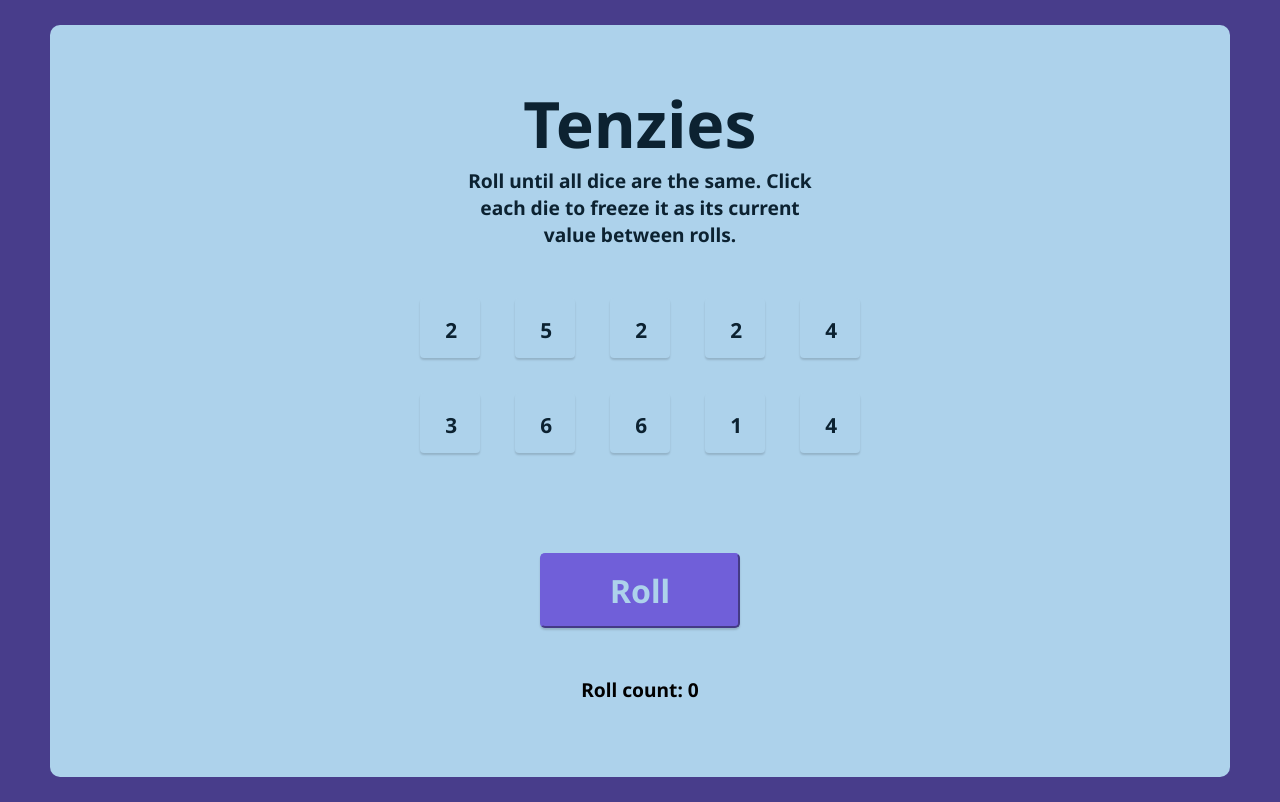
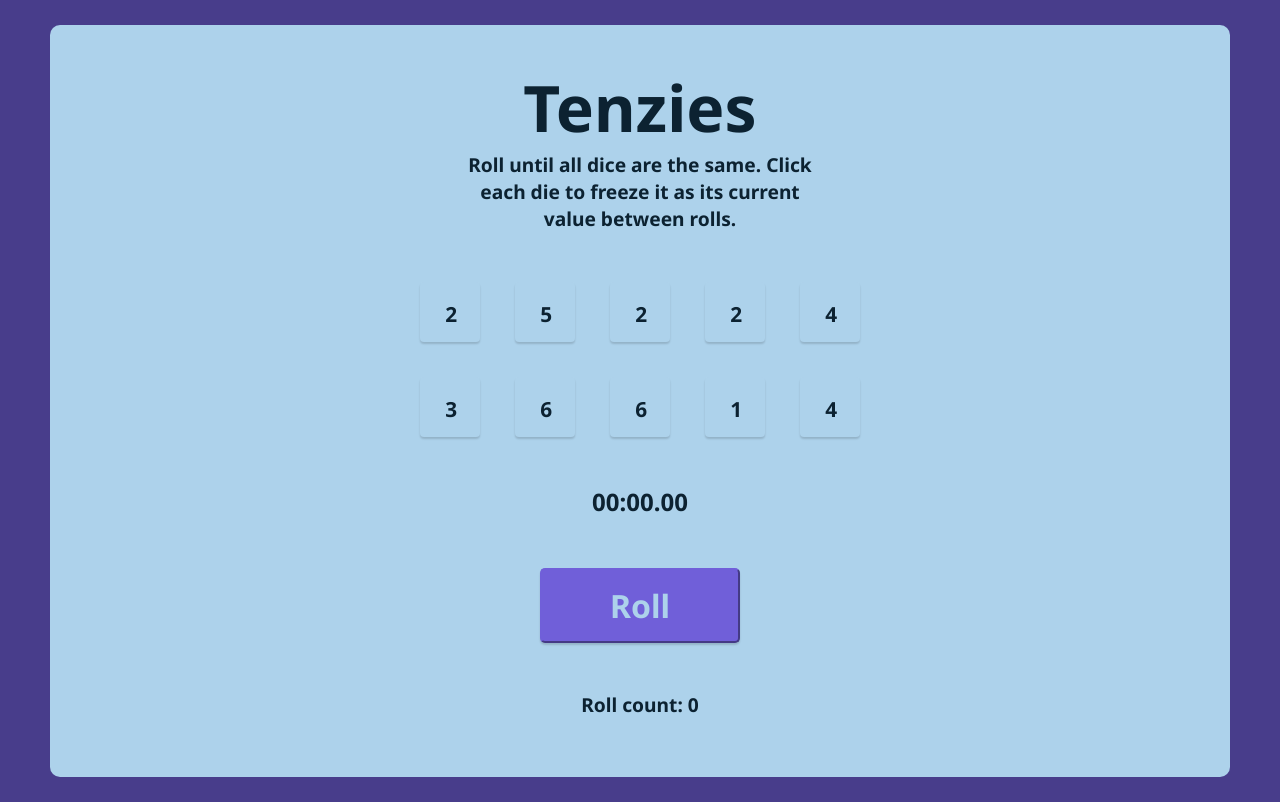
Before and after one commit to tsilvas0113/tenzies, a React (Create React App) app: page / in a window 1280 px wide. Built offline with nearby package versions, Linux system fonts and the light colour scheme.

Commit message:
Add timer to track how long each game lasts

```diff
--- a/package.json
+++ b/package.json
@@ -11,6 +11,7 @@
     "react-confetti": "^6.1.0",
     "react-dom": "^18.2.0",
     "react-scripts": "5.0.1",
+    "react-timer-hook": "^3.0.5",
     "web-vitals": "^2.1.4"
   },
   "scripts": {
--- a/src/App.js
+++ b/src/App.js
@@ -1,6 +1,6 @@
 import React from "react";
 import Die from "./components/Die";
-import { nanoid } from 'nanoid'
+import { nanoid } from 'nanoid';
 import Confetti from "react-confetti";
 
 function App() {
@@ -26,7 +26,7 @@ function App() {
     const sameValue = dieNum.every(die => die.value === dieNum[0].value)
     if (hold && sameValue) {
       setTenzies(true)
-      console.log("You won!")
+      handlePause()
     }
   }, [dieNum])
 
@@ -35,7 +35,10 @@ function App() {
         key={die.id}
         value={die.value}
         held={die.isHeld}
-        handleClick={() => holdDice(die.id)}
+        handleClick={() => {
+          holdDice(die.id)
+          handleStart()
+        }}
       />
   })
 
@@ -61,6 +64,7 @@ function App() {
     setDieNum(allNewDice())
     setTenzies(false)
     setRollNumber(0)
+    handleReset()
   }
 
   function holdDice(id) {
@@ -71,6 +75,39 @@ function App() {
     })
   }
 
+  const [timerActive, setTimerActive] = React.useState(false)
+  const [timerPaused, setTimerPaused] = React.useState(true)
+  const [time, setTime] = React.useState(0)
+
+  React.useEffect(() => {
+    let interval = null
+
+    if (timerActive && timerPaused === false) {
+      interval = setInterval(() => {
+        setTime((time) => time + 10)
+      }, 10)
+    } else {
+      clearInterval(interval)
+    }
+    return () => {
+      clearInterval(interval)
+    }
+  }, [timerActive, timerPaused])
+
+  const handleStart = () => {
+    setTimerActive(true)
+    setTimerPaused(false)
+  }
+
+  const handlePause = () => {
+    setTimerPaused(!timerPaused)
+  }
+
+  const handleReset = () => {
+    setTimerActive(false)
+    setTime(0)
+  }
+
   return (
     <main>
       {tenzies && <Confetti />}
@@ -78,6 +115,17 @@ function App() {
       <p className="instructions">Roll until all dice are the same. Click each die to freeze it as its current value between rolls.</p>
       <div className="die--container">
         {dieElements}
+      </div>
+      <div className="timer">
+        <span className="min">
+          {('0' + Math.floor((time / 60000) % 60)).slice(-2)}:
+        </span>
+        <span className="sec">
+          {('0' + Math.floor((time / 1000) % 60)).slice(-2)}.
+        </span>
+        <span className="mili-sec">
+          {('0' + ((time / 10) % 100)).slice(-2)}
+        </span>
       </div>
       <button className="roll--btn" onClick={tenzies ? newGame : reRoll}>
         {tenzies ? 'New Game' : 'Roll'}
--- a/src/index.css
+++ b/src/index.css
@@ -47,7 +47,7 @@ main {
 }
 
 .roll--btn {
-  margin-top: 100px;
+  margin-top: 50px;
   height: 75px;
   width: 200px;
   background-color: #705fd9;
@@ -78,4 +78,11 @@ main {
 .roll--count {
   font-size: 1.2rem;
   margin-top: 3rem;
+  color: #0c2231;
 }
+
+.timer {
+  color: #0c2231;
+  margin-top: 3rem;
+  font-size: 1.5rem;
+}
```
Also changed, not shown: 1 other file (tests, documents, lock files or other folders).
